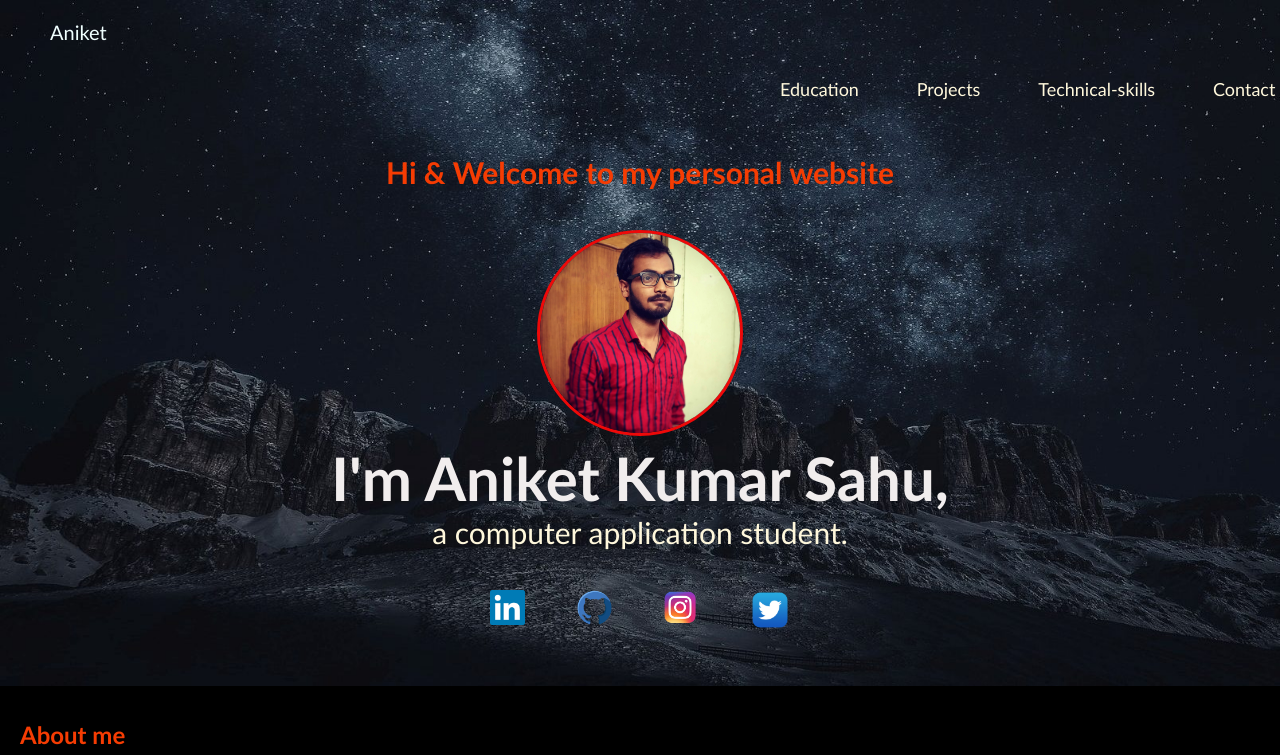
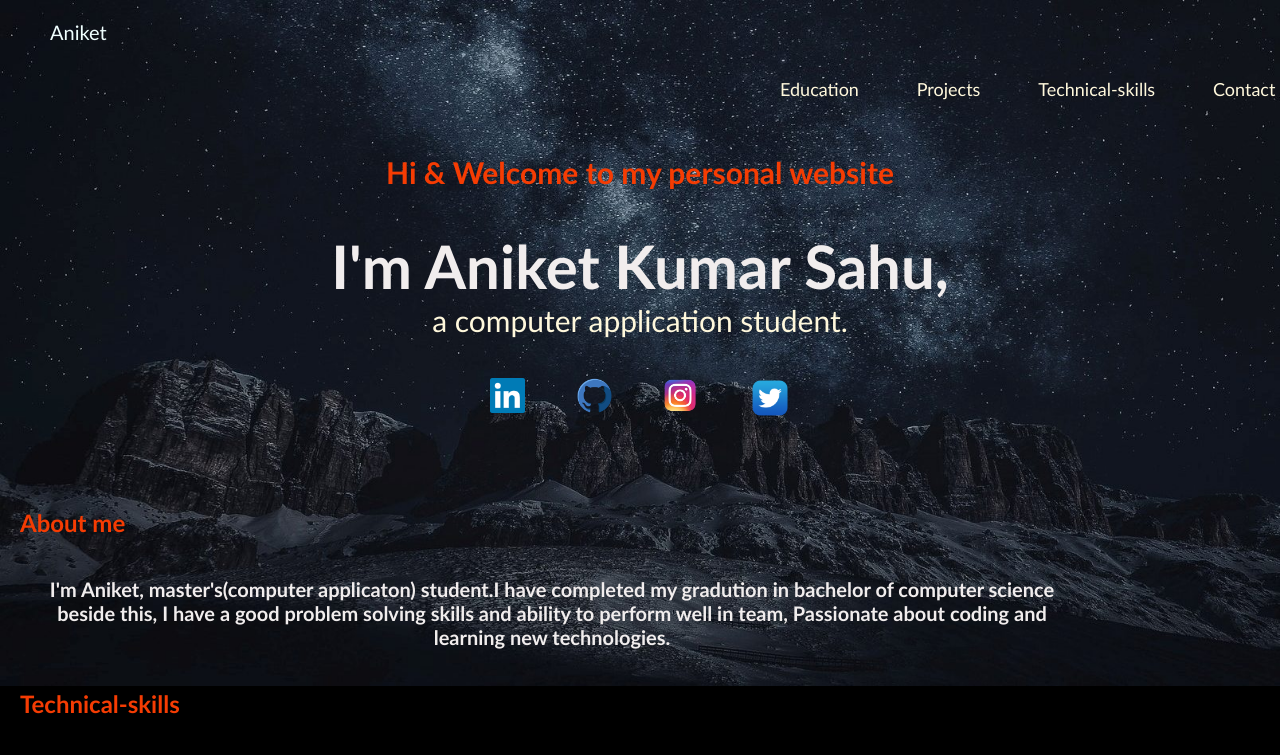
Before and after one commit to nikk-anikett/nikk-anikett.github.io, a plain HTML site: page portfolio/index.html in a window 1280 px wide. Shown: the top 755 px of the page. Drawn offline with nearby package versions, Linux system fonts and the light colour scheme.

Commit message:
Update index.html

```diff
--- a/portfolio/index.html
+++ b/portfolio/index.html
@@ -23,7 +23,7 @@
             <div data-aos="zoom-in">
                 <div id="container2">
                     <h4>Hi & Welcome to my personal website</h4>
-                    <img src="images/aniket.jpeg" width="200" height="200" id="imgchange">
+                    <!-- <img src="images/aniket.jpeg" width="200" height="200" id="imgchange"> -->
                 </div>
                 <div id="container3">I'm Aniket Kumar Sahu,</div>
                 <div id="container2" style="color: cornsilk;">a computer application student.</div><br><br>
```
